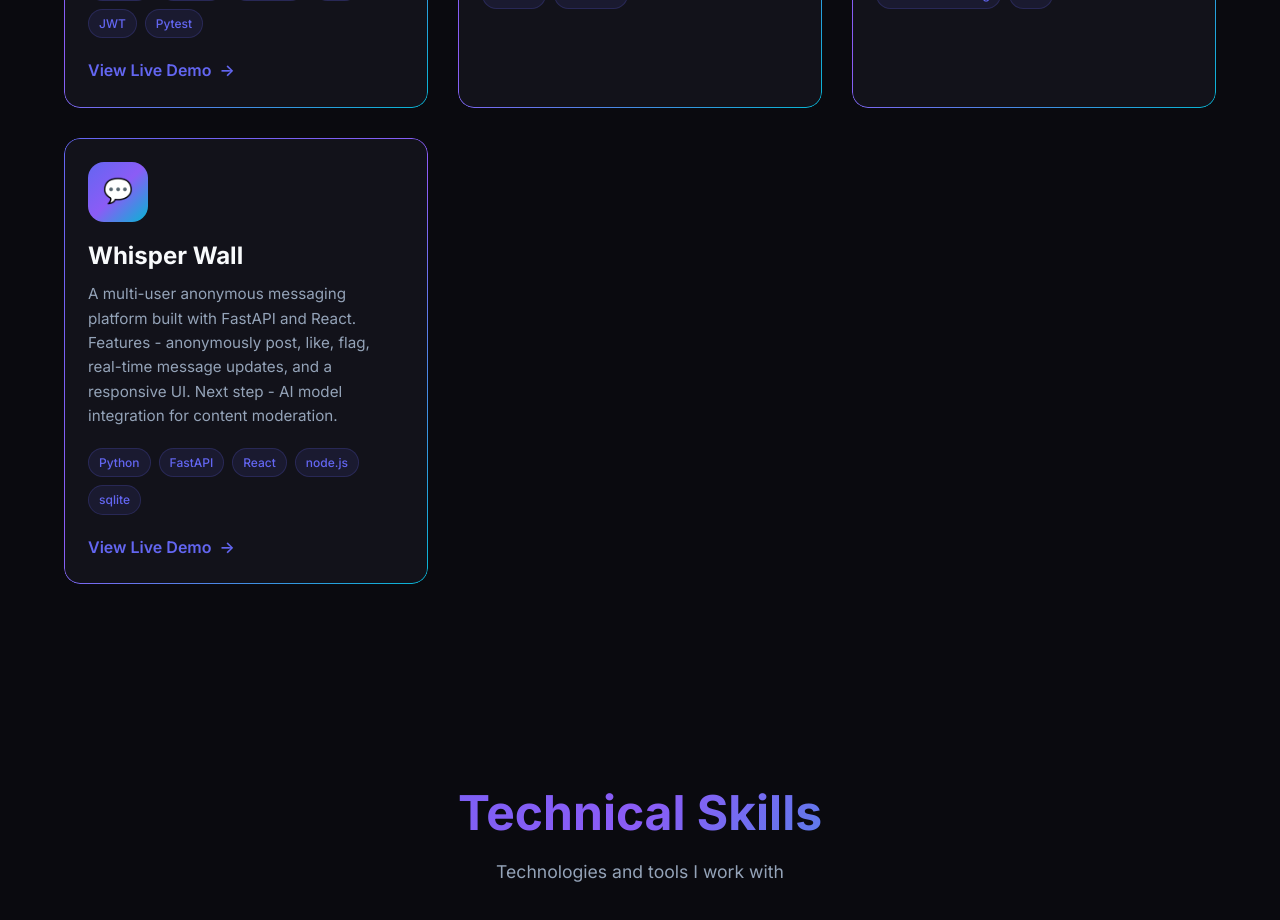
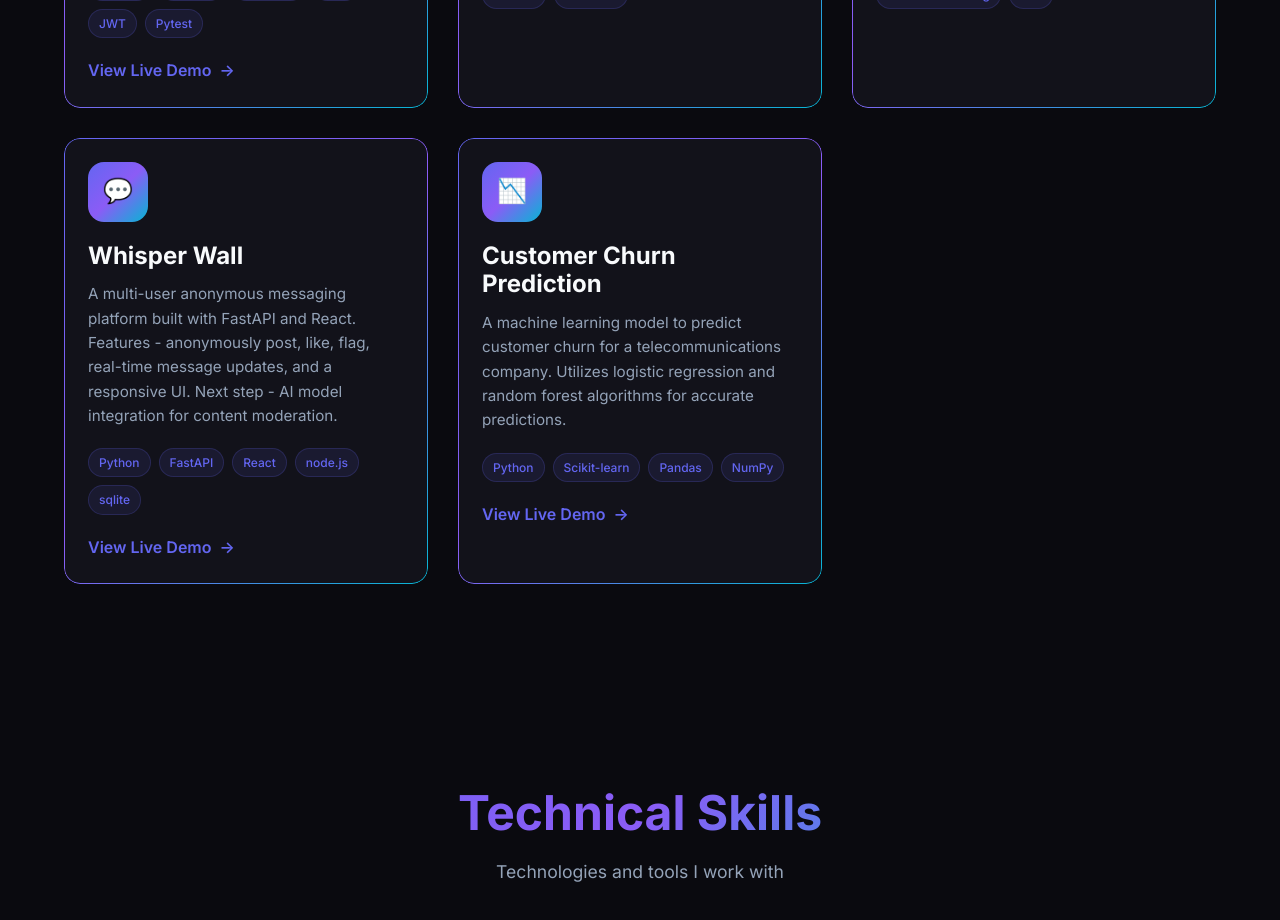
Before and after one commit to anveetpal01/portfolio-react, a React (Vite) app: page / in a window 1280 px wide. Shown: the part 4100-5020 px from the top of the page. Built offline with nearby package versions, Linux system fonts and the light colour scheme.

Commit message:
Added Customer Churn Prediction project

```diff
--- a/src/components/Projects.jsx
+++ b/src/components/Projects.jsx
@@ -27,6 +27,13 @@ function Projects() {
             tags: ["Python", "FastAPI", "React", "node.js", "sqlite"],
             link: "https://whisper-wall-ultimate-project-front.vercel.app/",
             icon: "💬"
+        },
+        {
+            title: "Customer Churn Prediction",
+            description: "A machine learning model to predict customer churn for a telecommunications company. Utilizes logistic regression and random forest algorithms for accurate predictions.",
+            tags: ["Python", "Scikit-learn", "Pandas", "NumPy"],
+            link: "https://github.com/anveetpal01/Customer_Churn_Prediction",
+            icon: "📉"
         }
 
     ]
```
